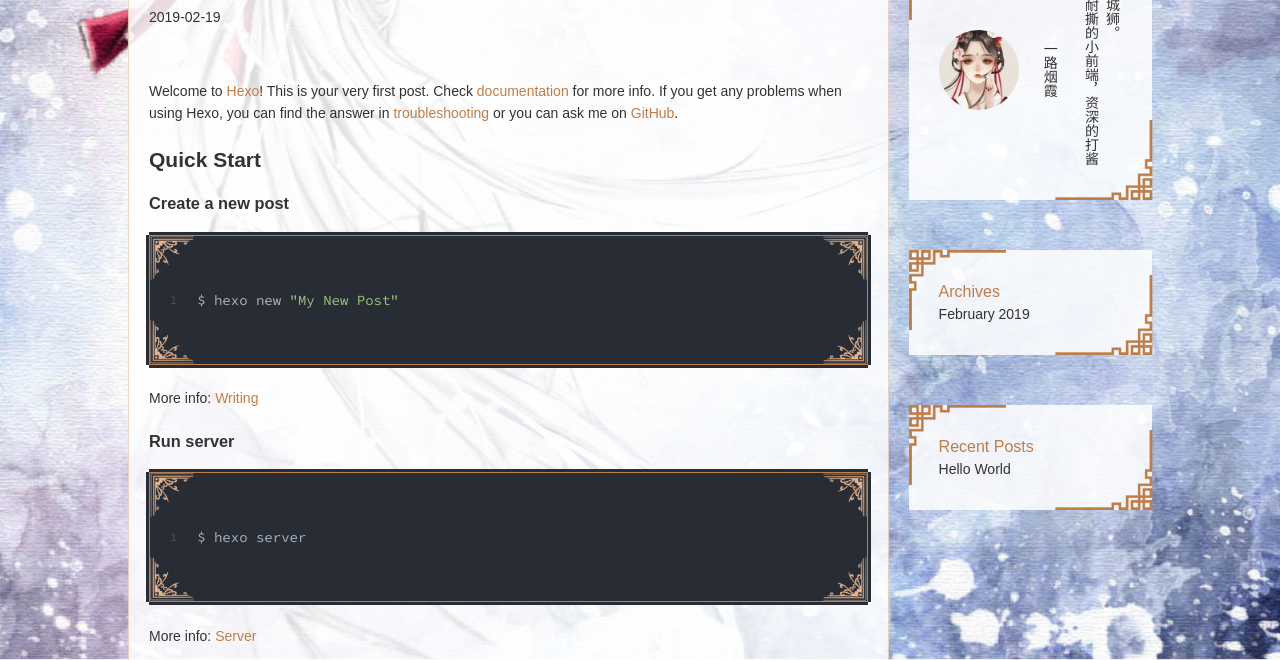
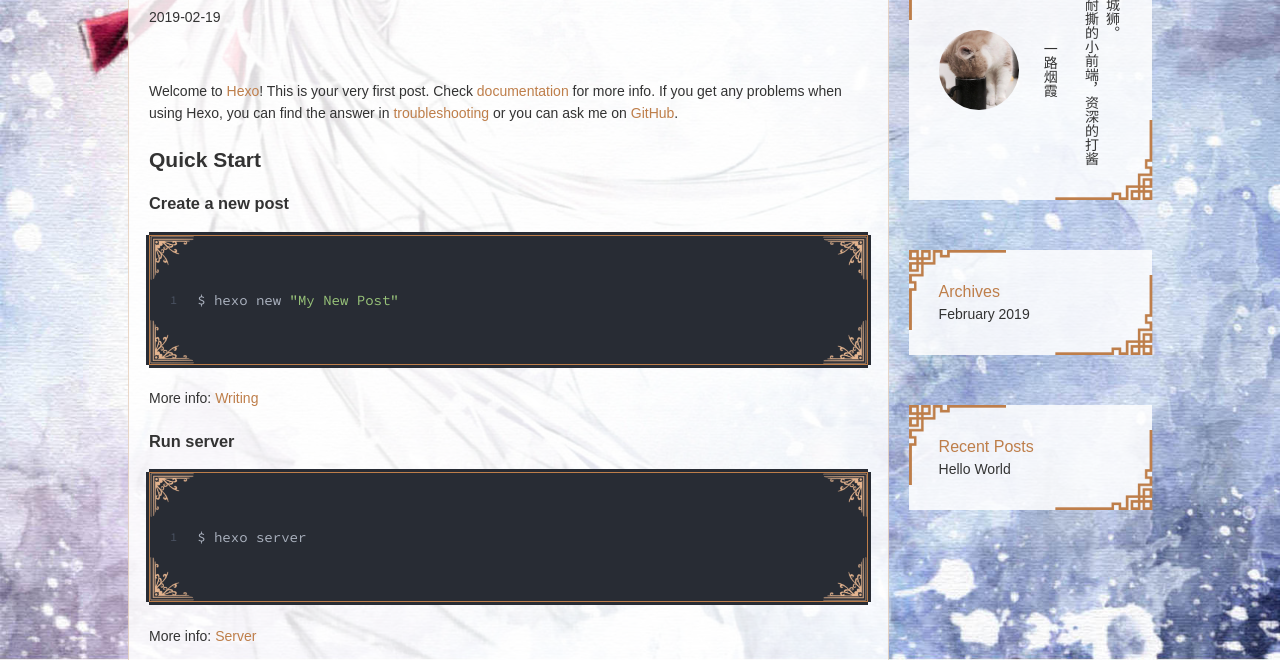
Before and after one commit to weiyufangchen/weiyufangchen.github.io, a plain HTML site: page index.html in a window 1280 px wide. Shown: the part 140-800 px from the top of the page. Drawn offline with nearby package versions, Linux system fonts and the light colour scheme; some packages are replaced by stand-ins of ours; a script that the page names is missing.

Commit message:
Site updated: 2019-02-19 19:43:23

```diff
--- a/index.html
+++ b/index.html
@@ -103,7 +103,7 @@
 
     <div class="widget-box">
   <div class="avatar-box">
-    <img class="avatar" src="/images/default-avatar.jpeg" title="图片来自网络">
+    <img class="avatar" src="/images/6.jpg" title="图片来自网络">
     <h3 class="avatar-name">
 
         一路烟霞
```
Also changed, not shown: 2019/02/19/hello-world/index.html (+1 -1 lines), archives/2019/02/index.html (+1 -1 lines), archives/2019/index.html (+1 -1 lines), archives/index.html (+1 -1 lines).
